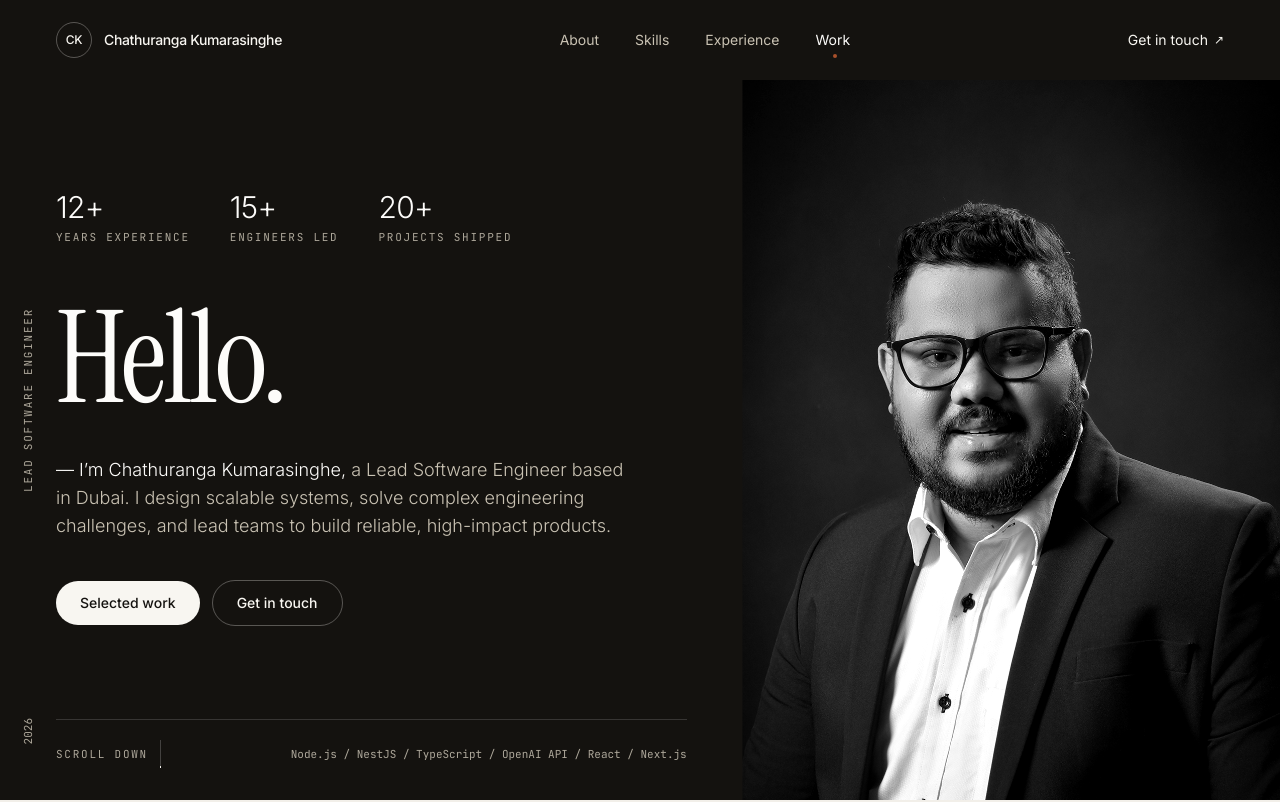
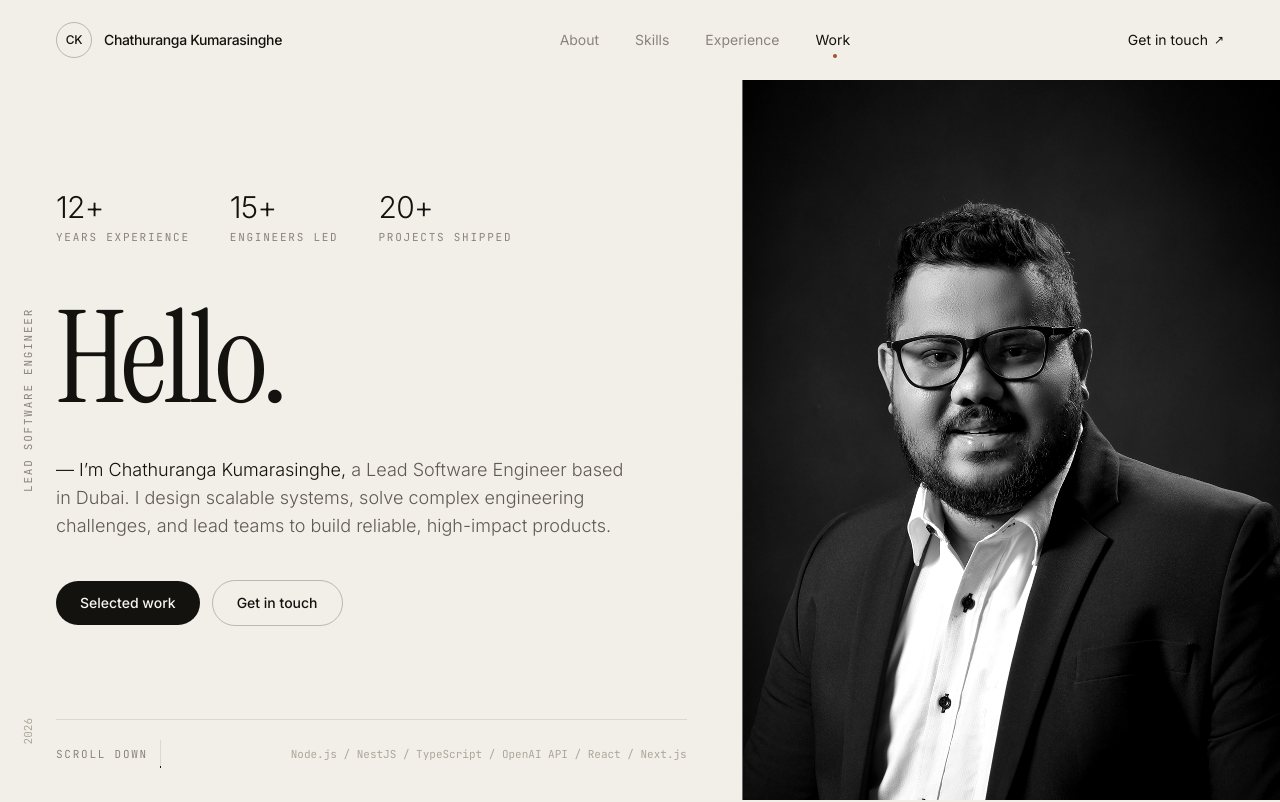
Before and after one commit to c-kumarasinghe/c-kumarasinghe.github.io, a React (Vite) app: page / in a window 1280 px wide. Shown: the top 802 px of the page. Built offline with nearby package versions, Linux system fonts and the light colour scheme.

Commit message:
Revert "Stage the hero as a dark block against the paper page"
This reverts commit 00fffdd90748b0931416195d444d864e6f64a6cd.

```diff
--- a/src/components/Hero.tsx
+++ b/src/components/Hero.tsx
@@ -65,7 +65,7 @@ export default function Hero() {
   }, [reduced, mobileImgFade]);
 
   return (
-    <section id="hero" className="on-dark relative min-h-screen flex flex-col overflow-hidden">
+    <section id="hero" className="relative min-h-screen flex flex-col overflow-hidden">
       {/* ── Full-bleed portrait, hard-edged against the paper ── */}
       <motion.div
         initial={reduced ? false : { clipPath: 'inset(0 0 100% 0)' }}
@@ -111,7 +111,7 @@ export default function Hero() {
               <div key={stat.label}>
                 <CountUp
                   value={stat.value}
-                  className="block text-2xl sm:text-3xl font-light tracking-tight text-paper-50"
+                  className="block text-2xl sm:text-3xl font-light tracking-tight text-ink-900"
                 />
                 <div className="label mt-1">{stat.label}</div>
               </div>
@@ -119,7 +119,7 @@ export default function Hero() {
           </motion.div>
 
           {/* ── Headline ── */}
-          <h1 className="text-hero font-display font-normal text-paper-50">
+          <h1 className="text-hero font-display font-normal text-ink-900">
             <SplitText text="Hello." delay={0.35} duration={1.1} />
             <span className="sr-only">Chathuranga Kumarasinghe — Lead Software Engineer</span>
           </h1>
@@ -129,9 +129,9 @@ export default function Hero() {
             initial={reduced ? false : { opacity: 0, y: 16 }}
             animate={{ opacity: 1, y: 0 }}
             transition={{ duration: 0.8, ease: EASE, delay: 0.95 }}
-            className="mt-8 lg:mt-10 max-w-xl text-base sm:text-lg font-light leading-relaxed text-paper-500"
+            className="mt-8 lg:mt-10 max-w-xl text-base sm:text-lg font-light leading-relaxed text-ink-600"
           >
-            <span className="text-paper-50">&mdash; I&rsquo;m {personalInfo.name},</span> a Lead
+            <span className="text-ink-900">&mdash; I&rsquo;m {personalInfo.name},</span> a Lead
             Software Engineer based in Dubai. I design scalable systems, solve complex engineering
             challenges, and lead teams to build reliable, high-impact products.
           </motion.p>
@@ -194,12 +194,12 @@ export default function Hero() {
         <div className="rule pt-5 flex flex-wrap items-center justify-between gap-4 lg:max-w-[54%]">
           <button
             onClick={() => document.getElementById('about')?.scrollIntoView({ behavior: 'smooth' })}
-            className="label flex items-center gap-3 hover:text-paper-100 transition-colors duration-300"
+            className="label flex items-center gap-3 hover:text-ink-900 transition-colors duration-300"
           >
             Scroll down
-            <span className="relative block w-px h-7 bg-white/20 overflow-hidden" aria-hidden>
+            <span className="relative block w-px h-7 bg-paper-400 overflow-hidden" aria-hidden>
               <motion.span
-                className="absolute inset-x-0 top-0 h-3 bg-paper-100"
+                className="absolute inset-x-0 top-0 h-3 bg-ink-900"
                 animate={reduced ? undefined : { y: ['-120%', '340%'] }}
                 transition={{ duration: 1.9, repeat: Infinity, ease: 'easeInOut' }}
               />
--- a/src/components/Navigation.tsx
+++ b/src/components/Navigation.tsx
@@ -37,11 +37,6 @@ export default function Navigation() {
     return () => window.removeEventListener('resize', handleResize);
   }, []);
 
-  /* Until the bar picks up its paper background it is sitting transparent on
-     top of the dark hero, so everything in it has to invert. Once scrolled the
-     bar is opaque paper again and the normal ink treatment applies. */
-  const overHero = !scrolled;
-
   const handleNavClick = (href: string) => {
     setMenuOpen(false);
     document.getElementById(href.slice(1))?.scrollIntoView({ behavior: 'smooth' });
@@ -68,20 +63,10 @@ export default function Navigation() {
               }}
               className="flex items-center gap-3 group"
             >
-              <span
-                className={`flex items-center justify-center w-9 h-9 rounded-full border text-xs font-medium tracking-tight transition-colors duration-300 ${
-                  overHero
-                    ? 'border-paper-100/30 text-paper-100 group-hover:bg-paper-100 group-hover:text-ink-900'
-                    : 'border-ink-900/25 text-ink-900 group-hover:bg-ink-900 group-hover:text-paper-100'
-                }`}
-              >
+              <span className="flex items-center justify-center w-9 h-9 rounded-full border border-ink-900/25 text-xs font-medium tracking-tight text-ink-900 transition-colors duration-300 group-hover:bg-ink-900 group-hover:text-paper-100">
                 CK
               </span>
-              <span
-                className={`hidden sm:block text-sm font-medium tracking-tight transition-colors duration-300 ${
-                  overHero ? 'text-paper-100' : 'text-ink-900'
-                }`}
-              >
+              <span className="hidden sm:block text-sm font-medium tracking-tight text-ink-900">
                 Chathuranga Kumarasinghe
               </span>
             </a>
@@ -95,13 +80,7 @@ export default function Navigation() {
                     key={link.href}
                     onClick={() => handleNavClick(link.href)}
                     className={`relative text-sm transition-colors duration-300 ${
-                      active
-                        ? overHero
-                          ? 'text-paper-50'
-                          : 'text-ink-900'
-                        : overHero
-                          ? 'text-paper-500 hover:text-paper-50'
-                          : 'text-ink-500 hover:text-ink-900'
+                      active ? 'text-ink-900' : 'text-ink-500 hover:text-ink-900'
                     }`}
                   >
                     {link.label}
@@ -120,9 +99,7 @@ export default function Navigation() {
             <div className="flex items-center gap-3">
               <button
                 onClick={() => handleNavClick('#contact')}
-                className={`hidden md:inline-flex items-center gap-1.5 text-sm link-wipe transition-colors duration-300 ${
-                  overHero ? 'text-paper-100' : 'text-ink-900'
-                }`}
+                className="hidden md:inline-flex items-center gap-1.5 text-sm text-ink-900 link-wipe"
               >
                 Get in touch
                 <span aria-hidden className="text-xs">&#8599;</span>
@@ -136,11 +113,11 @@ export default function Navigation() {
               >
                 <motion.span
                   animate={menuOpen ? { rotate: 45, y: 3.5 } : { rotate: 0, y: 0 }}
-                  className={`block w-5 h-px origin-center ${overHero ? 'bg-paper-100' : 'bg-ink-900'}`}
+                  className="block w-5 h-px bg-ink-900 origin-center"
                 />
                 <motion.span
                   animate={menuOpen ? { rotate: -45, y: -3.5 } : { rotate: 0, y: 0 }}
-                  className={`block w-5 h-px origin-center ${overHero ? 'bg-paper-100' : 'bg-ink-900'}`}
+                  className="block w-5 h-px bg-ink-900 origin-center"
                 />
               </button>
             </div>
--- a/src/index.css
+++ b/src/index.css
@@ -66,10 +66,6 @@
   .on-dark .btn-solid {
     @apply bg-paper-100 text-ink-900 hover:bg-paper-400;
   }
-  .on-dark .btn-ghost {
-    @apply border-paper-100/30 text-paper-100
-           hover:border-paper-100 hover:bg-paper-100 hover:text-ink-900;
-  }
   /* Hairline rules carry the layout — no card borders anywhere */
   .rule {
     @apply border-t border-paper-400;
```
